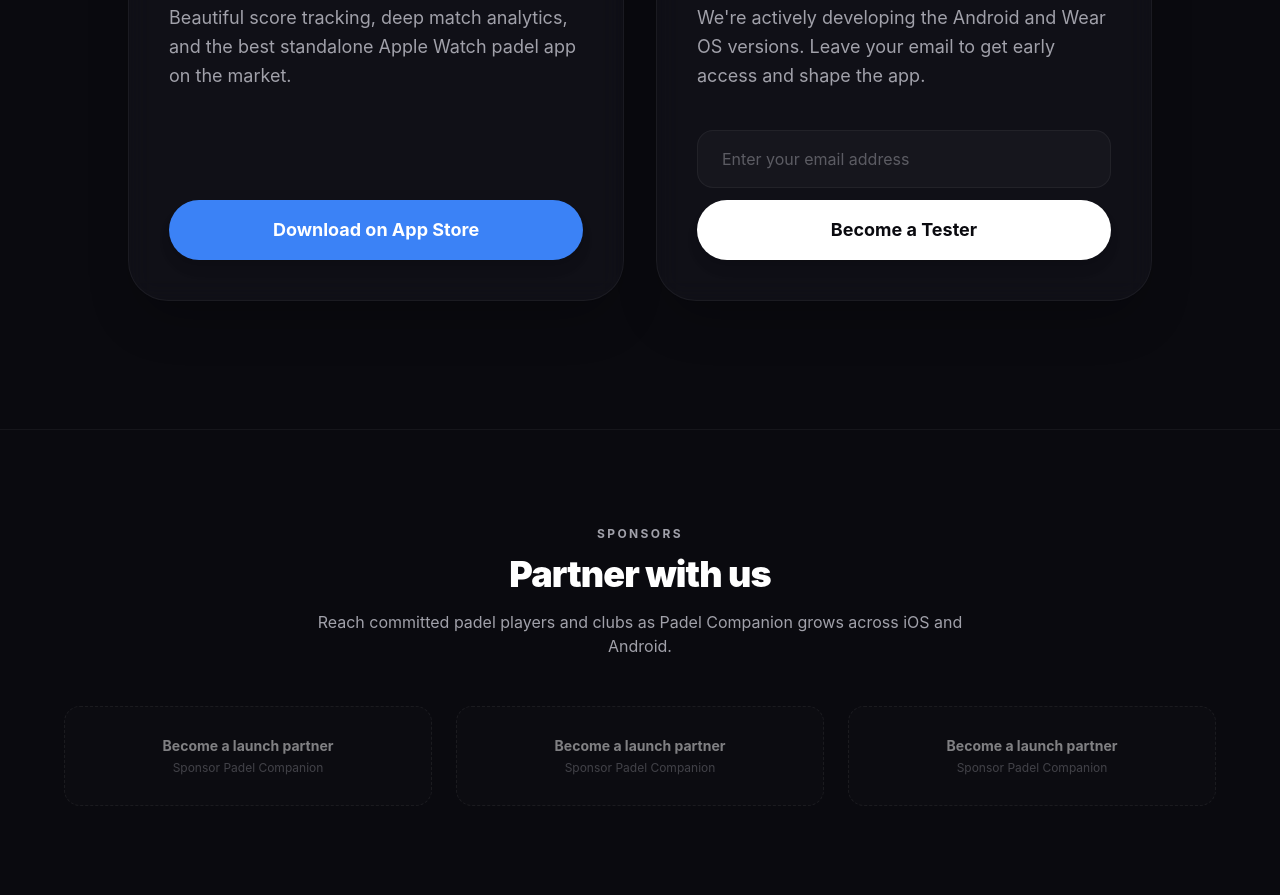
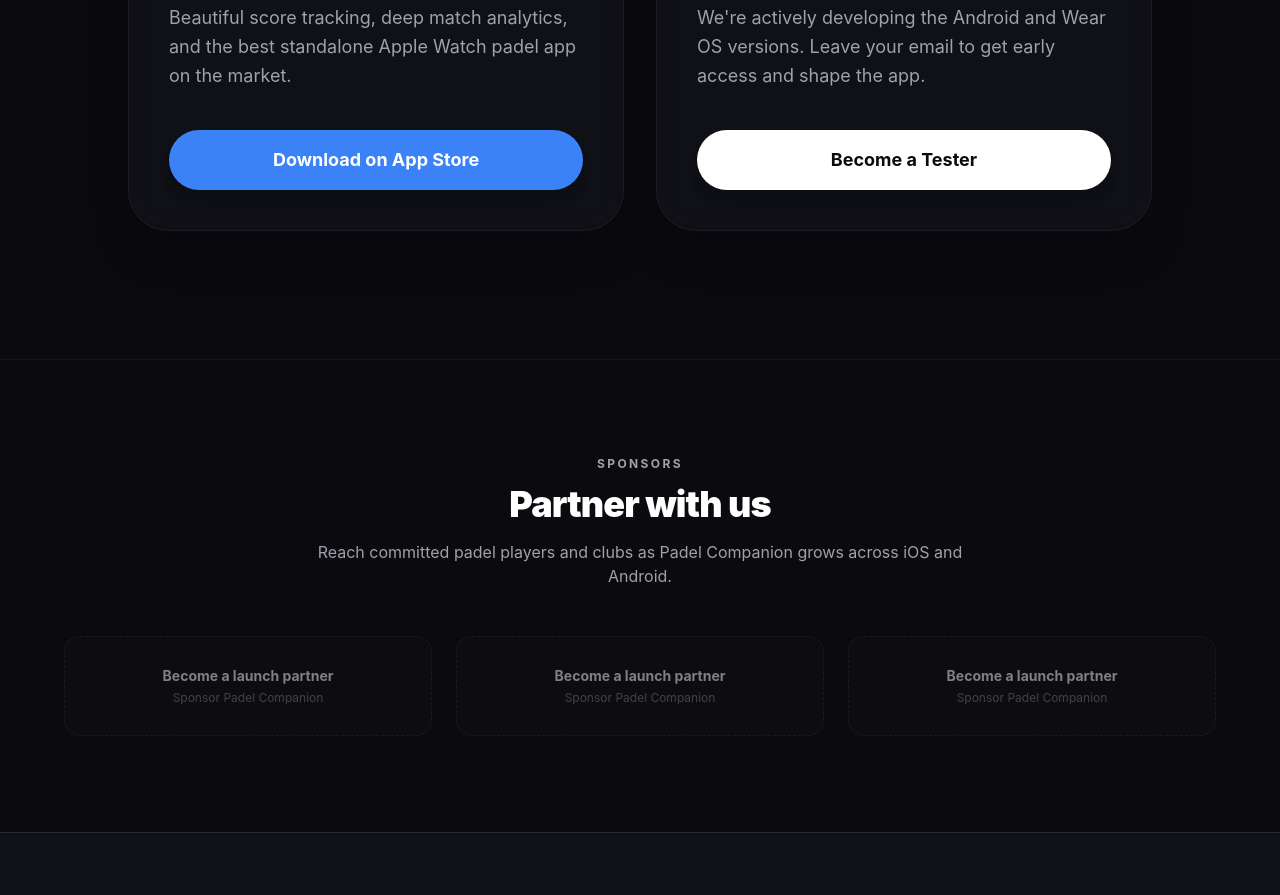
Before and after one commit to monswiklund/padelcompanion-site, a React (Vite) app: page / in a window 1280 px wide. Shown: the part 4420-5315 px from the top of the page. Built offline with nearby package versions, Linux system fonts and the light colour scheme; the HTML template or start-up script is replaced by a standard one.

Commit message:
refactor: simplify beta signup to use mailto link
- Removed beta-signup API endpoint from backend as we're switching to a simpler approach.
- Removed custom form state logic and fetch call from LandingPage.
- Replaced the form with a direct mailto link styled as the primary CTA button.

```diff
--- a/src/pages/LandingPage.tsx
+++ b/src/pages/LandingPage.tsx
@@ -148,55 +148,10 @@ const LiveLeaderboardDemo = () => {
 };
 
 const LandingPage: React.FC = () => {
-  const [email, setEmail] = useState("");
-  const [error, setError] = useState<string | null>(null);
-  const [loading, setLoading] = useState(false);
-  const [success, setSuccess] = useState(false);
-
   const { scrollYProgress } = useScroll();
   const rotateX = useTransform(scrollYProgress, [0, 0.2], [15, 0]);
   const phoneY = useTransform(scrollYProgress, [0, 0.2], [0, -50]);
   const watchY = useTransform(scrollYProgress, [0, 0.2], [50, -20]);
-
-  const handleSubmit = async (e: React.FormEvent) => {
-    e.preventDefault();
-    setError(null);
-    setSuccess(false);
-
-    if (!email) {
-      setError("Please enter your email address");
-      return;
-    }
-
-    const emailRegex = /^[^\s@]+@[^\s@]+\.[^\s@]+$/;
-    if (!emailRegex.test(email)) {
-      setError("Please enter a valid email address");
-      return;
-    }
-
-    setLoading(true);
-
-    try {
-      const response = await fetch('/api/beta-signup', {
-        method: 'POST',
-        headers: {
-          'Content-Type': 'application/json',
-        },
-        body: JSON.stringify({ email }),
-      });
-
-      if (!response.ok) {
-        throw new Error('Something went wrong. Please try again.');
-      }
-
-      setSuccess(true);
-      setEmail("");
-    } catch (err: any) {
-      setError(err.message || "Failed to sign up.");
-    } finally {
-      setLoading(false);
-    }
-  };
 
   return (
     <div className="min-h-screen bg-background overflow-x-hidden selection:bg-accent selection:text-white">
@@ -514,41 +469,14 @@ const LandingPage: React.FC = () => {
                   We're actively developing the Android and Wear OS versions. Leave your email to get early access and shape the app.
                 </p>
               </div>
-              <form
-                className="flex flex-col gap-3"
-                onSubmit={handleSubmit}
+              <motion.a
+                whileHover={{ scale: 1.02 }}
+                whileTap={{ scale: 0.98 }}
+                href="mailto:wiklund.labs@gmail.com?subject=Android%20Beta%20Access"
+                className="w-full inline-flex items-center justify-center bg-foreground text-background hover:bg-foreground/90 px-8 py-4 rounded-full text-lg font-bold transition-colors shadow-lg"
               >
-                {success ? (
-                  <motion.div
-                    initial={{ opacity: 0, y: 10 }}
-                    animate={{ opacity: 1, y: 0 }}
-                    className="bg-success/10 text-success border border-success/20 px-6 py-4 rounded-2xl text-center font-bold"
-                  >
-                    You're on the list! Keep an eye on your inbox.
-                  </motion.div>
-                ) : (
-                  <>
-                    <input
-                      type="email"
-                      value={email}
-                      onChange={(e) => setEmail(e.target.value)}
-                      placeholder="Enter your email address"
-                      className="w-full bg-white/[0.03] rounded-2xl px-6 py-4 text-foreground outline-none border border-white/5 focus:border-primary/50 transition-all placeholder:text-muted-foreground/50"
-                      required
-                    />
-                    <motion.button
-                      whileHover={{ scale: 1.02 }}
-                      whileTap={{ scale: 0.98 }}
-                      className="w-full bg-foreground text-background hover:bg-foreground/90 px-8 py-4 rounded-full text-lg font-bold transition-colors disabled:opacity-50 disabled:cursor-not-allowed shadow-lg"
-                      disabled={loading}
-                      type="submit"
-                    >
-                      {loading ? "Sending..." : "Become a Tester"}
-                    </motion.button>
-                  </>
-                )}
-                {error && <p className="text-error text-sm mt-2 text-center font-medium">{error}</p>}
-              </form>
+                Become a Tester
+              </motion.a>
             </div>
           </div>
         </div>
```
Also changed, not shown: 1 other file (tests, documents, lock files or other folders).
